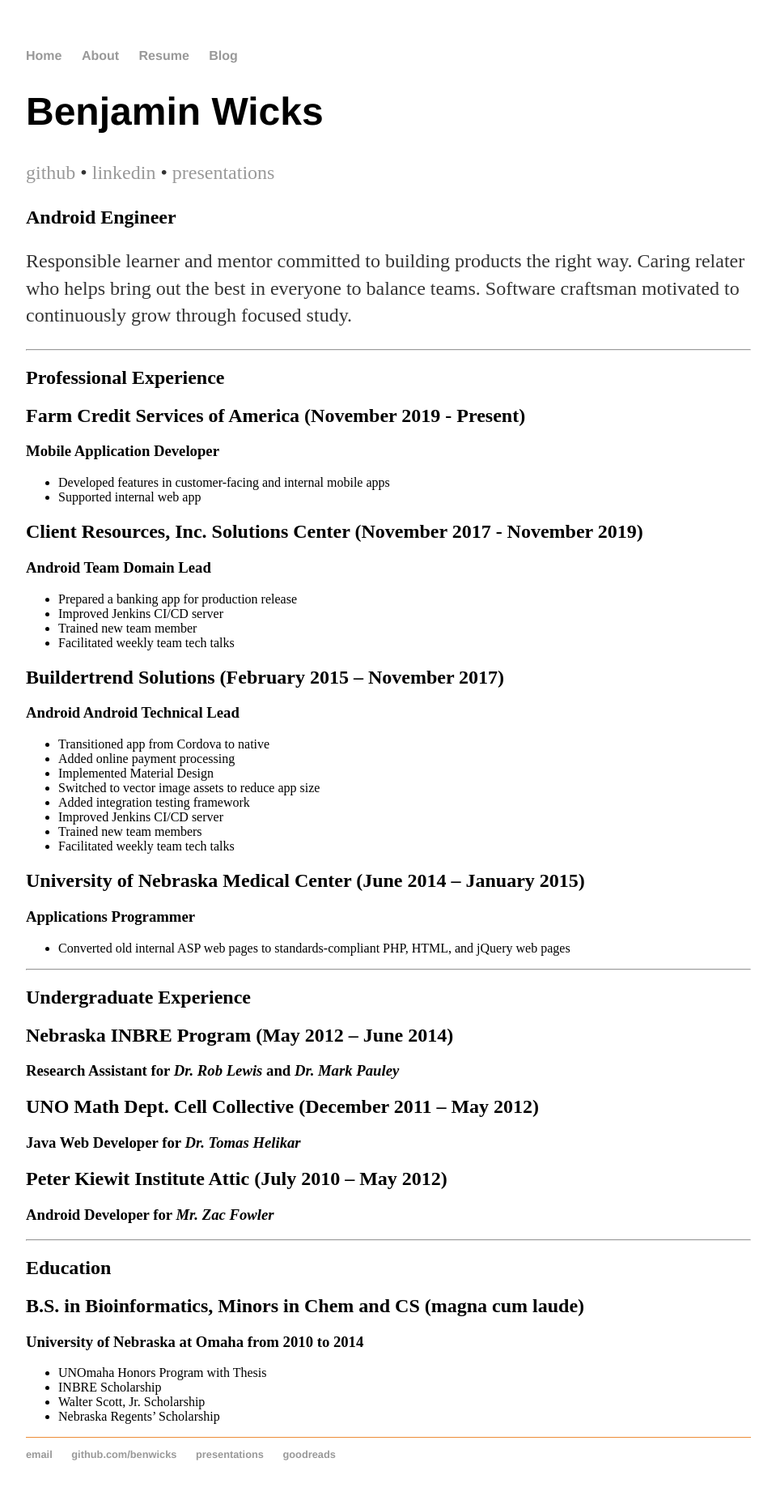
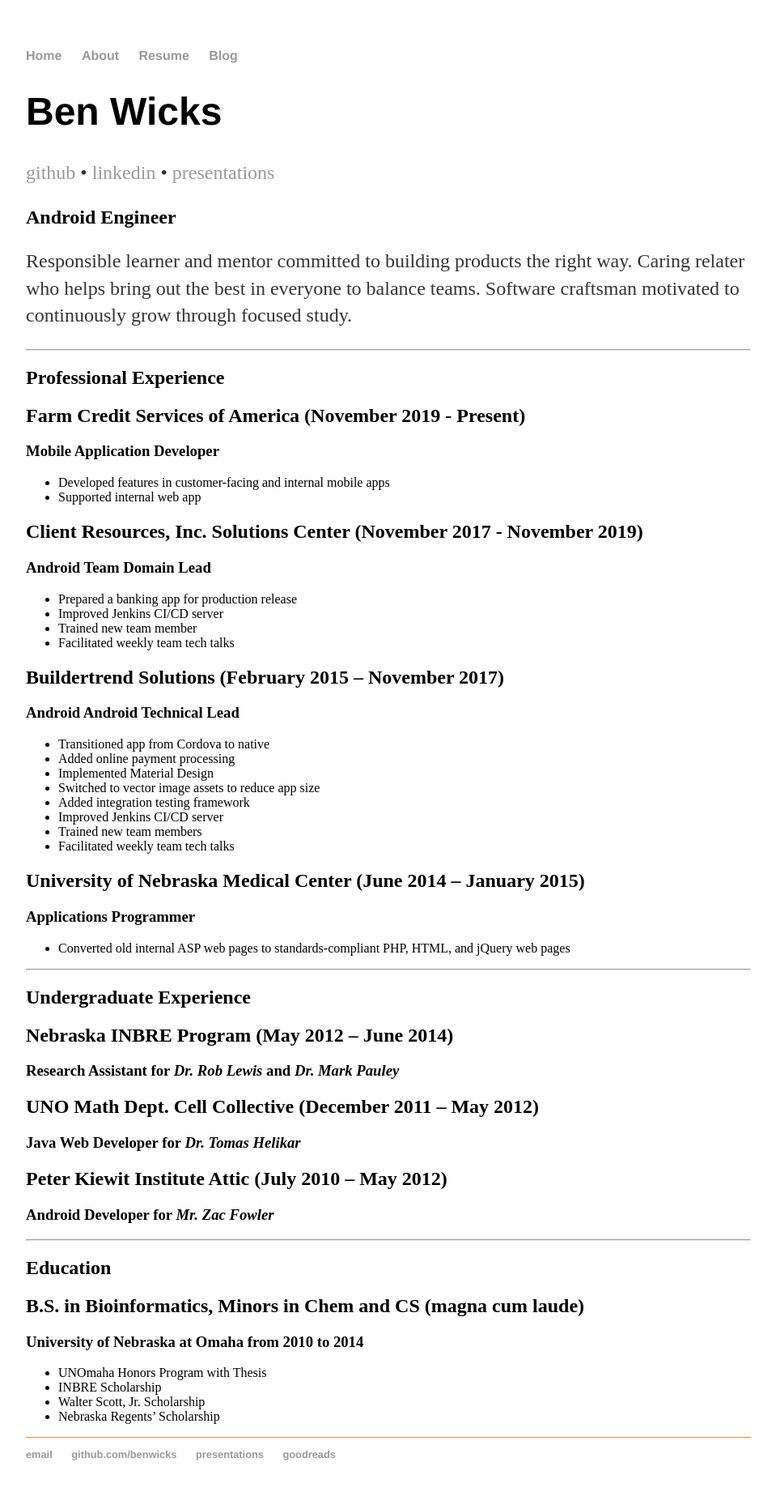
Before and after one commit to benwicks/benwicks.github.io, a Jekyll site: the page built from resume/index.md, in a window 1280 px wide. Shown: the whole page at 81% size, without its empty margins (160-1119 px from the left). Built offline with Jekyll 4.4.1, drawn with Linux system fonts in a browser that asks for light colours; our own code applies the rules of GitHub Pages for plain Markdown files.

Commit message:
Update name

```diff
--- a/resume/index.md
+++ b/resume/index.md
@@ -2,7 +2,7 @@
 title: My Resume
 ---
 
-# Benjamin Wicks
+# Ben Wicks
 
 [github](https://github.com/benwicks) • [linkedin](https://www.linkedin.com/in/blwicks/) • [presentations](https://speakerdeck.com/benwicks)
 
```
